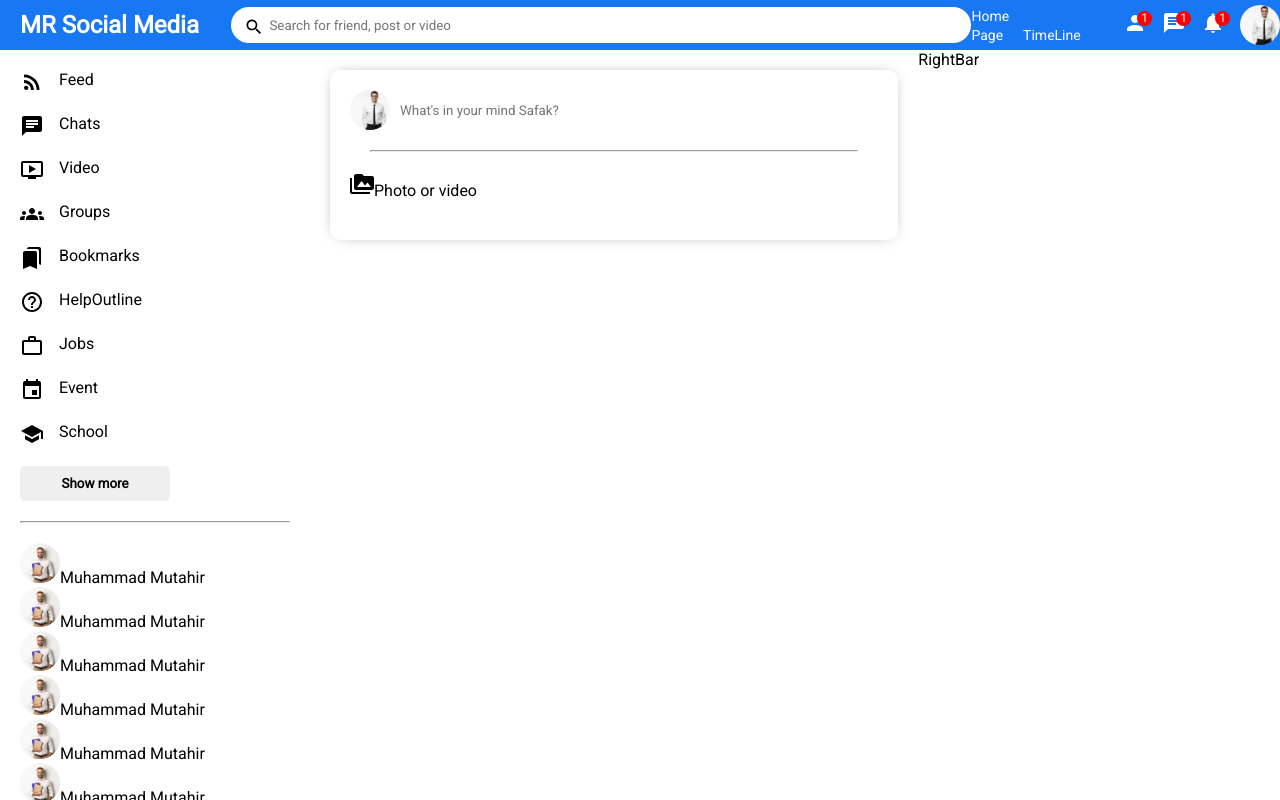
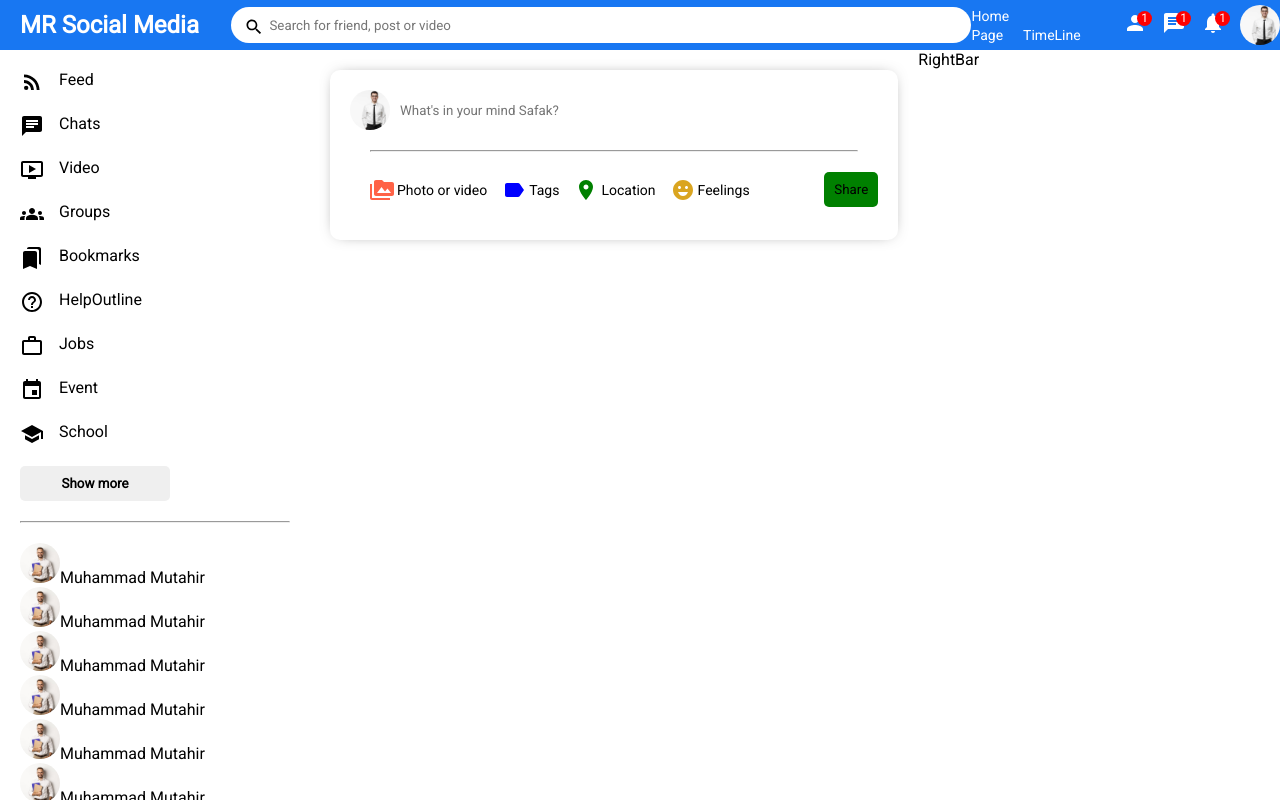
Before and after one commit to MRMutahir/MONGODB-CRUD, a React (Create React App) app in the folder Frontend-UI/: page / in a window 1280 px wide. Built offline with nearby package versions, Linux system fonts and the light colour scheme.

Commit message:
files set

```diff
--- a/Frontend-UI/src/Components/Share/Share.css
+++ b/Frontend-UI/src/Components/Share/Share.css
@@ -5,6 +5,7 @@
   -webkit-box-shadow: 0px 0px 16px -8px rgba(0, 0, 0, 0.68);
   box-shadow: 0px 0px 16px -8px rgba(0, 0, 0, 0.68);
 }
+
 .shareWrapper {
   padding: 20px;
 }
@@ -26,6 +27,42 @@
 .shareInput:focus {
   outline: none;
 }
-.share-line{
-    margin: 20px;
+.share-line {
+  margin: 20px;
 }
+
+.shareOptions {
+  display: flex;
+  margin-left: 20px;
+}
+
+.shareOption {
+  display: flex;
+  align-items: center;
+  margin-right: 15px;
+  cursor: pointer;
+}
+
+.shareIcon {
+  font-size: 18px;
+  margin-right: 3px;
+}
+
+.shareOptionText {
+  font-size: 14px;
+  font-weight: 500;
+}
+
+.share-btn {
+  border: none;
+  border-radius: 5px;
+  padding: 10px;
+  background-color: green;
+  font-weight: 500;
+}
+
+.shareButtom {
+  display: flex;
+  align-items: center;
+  justify-content: space-between;
+}
--- a/Frontend-UI/src/Components/Share/Share.jsx
+++ b/Frontend-UI/src/Components/Share/Share.jsx
@@ -1,6 +1,9 @@
 import React from "react";
 import "./Share.css";
 import PermMediaIcon from "@mui/icons-material/PermMedia";
+import LabelIcon from "@mui/icons-material/Label";
+import LocationOnIcon from "@mui/icons-material/LocationOn";
+import EmojiEmotionsIcon from "@mui/icons-material/EmojiEmotions";
 function Share() {
   return (
     <div className="share">
@@ -16,10 +19,23 @@ function Share() {
         <div className="shareButtom">
           <div className="shareOptions">
             <div className="shareOption">
-              <PermMediaIcon className="shareIcon" />
+              <PermMediaIcon htmlColor="tomato" className="shareIcon" />
               <span className="shareOptionText">Photo or video</span>
             </div>
+            <div className="shareOption">
+              <LabelIcon htmlColor="blue" className="shareIcon" />
+              <span className="shareOptionText">Tags</span>
+            </div>
+            <div className="shareOption">
+              <LocationOnIcon htmlColor="green" className="shareIcon" />
+              <span className="shareOptionText">Location</span>
+            </div>
+            <div className="shareOption">
+              <EmojiEmotionsIcon htmlColor="goldenrod" className="shareIcon" />
+              <span className="shareOptionText">Feelings</span>
+            </div>
           </div>
+          <button className="share-btn">Share</button>
         </div>
       </div>
     </div>
```
Also changed, not shown: 2 other files (tests, documents, lock files or other folders).
